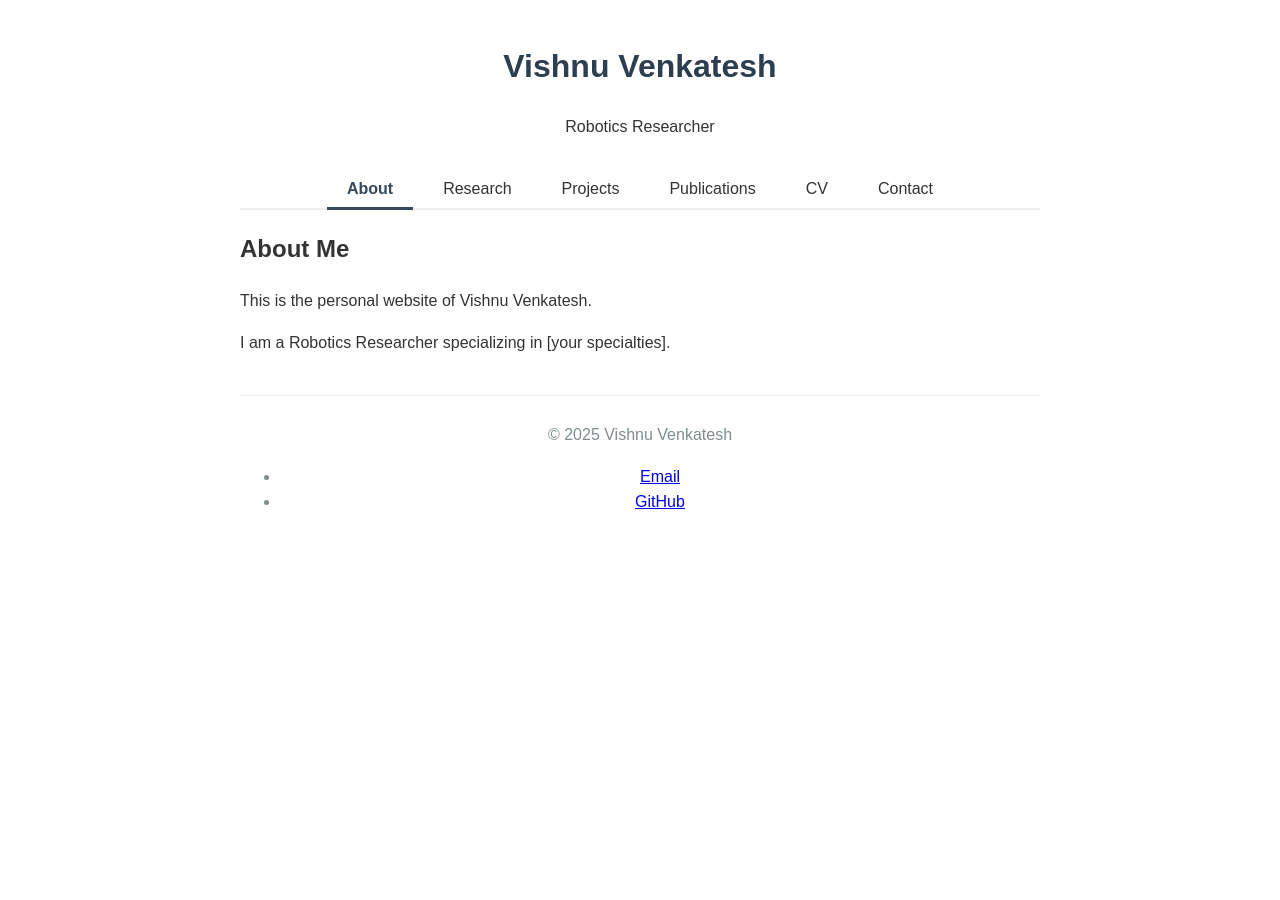
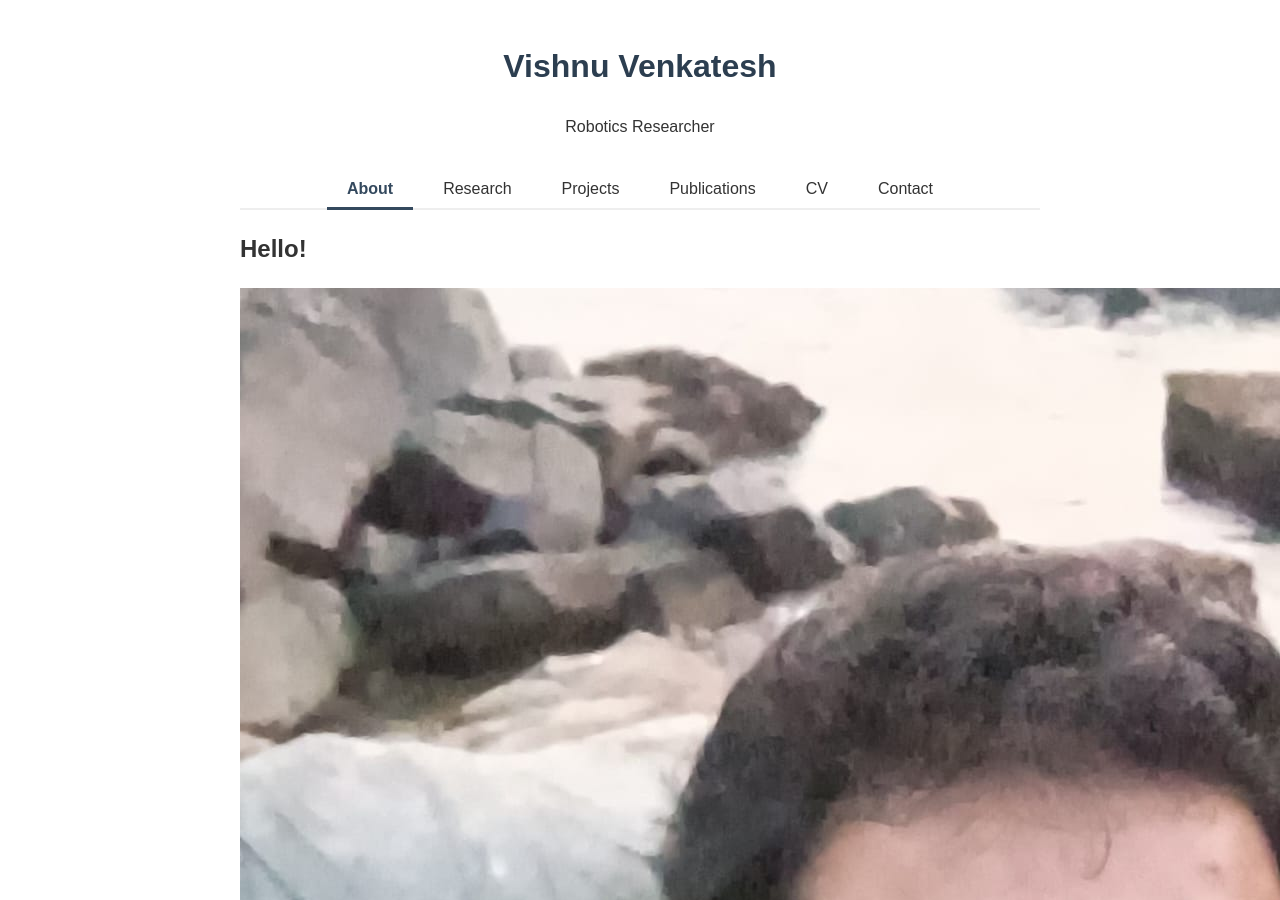
Before and after one commit to Vishnu96/Vishnu96.github.io, a Jekyll site: the page built from index.html, in a window 1280 px wide and 900 px high. Built offline with Jekyll 4.4.1, drawn with Linux system fonts in a browser that asks for light colours.

Commit message:
Independent page content

```diff
--- /dev/null
+++ b/_includes/about.html
@@ -0,0 +1,43 @@
+<div class="about-content">
+    <h2>Hello!</h2>
+
+    <div class="intro-section">
+        <img src="/files/vv_headshot.jpeg" alt="Vishnu Venkatesh" class="profile-image">
+        <p>Lorem Ipsum.</p>
+    </div>
+
+    <!-- <div class="background-section">
+        <h3>Background</h3>
+        <p>I completed my <strong>Master's in Robotics</strong> from [University Name] and have been working in the field for [X] years. My research interests include:</p>
+        <ul>
+            <li>Autonomous navigation systems</li>
+            <li>Computer vision for robotics</li>
+            <li>Machine learning applications sin robotics</li>
+            <li>Human-robot interaction</li>
+        </ul>
+    </div>
+
+    <div class="skills-section">
+        <h3>Technical Skills</h3>
+        <div class="skills-grid">
+            <div class="skill-category">
+                <h4>Programming Languages</h4>
+                <ul>
+                    <li>Python</li>
+                    <li>C++</li>
+                    <li>MATLAB</li>
+                    <li>JavaScript</li>
+                </ul>
+            </div>
+            <div class="skill-category">
+                <h4>Frameworks & Tools</h4>
+                <ul>
+                    <li>ROS (Robot Operating System)</li>
+                    <li>TensorFlow/PyTorch</li>
+                    <li>OpenCV</li>
+                    <li>Git/GitHub</li>
+                </ul>
+            </div>
+        </div>
+    </div> -->
+</div>
--- /dev/null
+++ b/_includes/contact.html
@@ -0,0 +1,7 @@
+<div class="contact-content">
+    <h2>Contact</h2>
+
+    <div class="intro-section">
+        <p>Lorem Ipsum.</p>
+    </div>
+</div>
--- /dev/null
+++ b/_includes/cv.html
@@ -0,0 +1,7 @@
+<div class="cv-content">
+    <h2>CV</h2>
+
+    <div class="intro-section">
+        <p>Lorem Ipsum.</p>
+    </div>
+</div>
--- /dev/null
+++ b/_includes/projects.html
@@ -0,0 +1,7 @@
+<div class="Projects-content">
+    <h2>Projects</h2>
+
+    <div class="intro-section">
+        <p>Lorem Ipsum.</p>
+    </div>
+</div>
--- /dev/null
+++ b/_includes/publications.html
@@ -0,0 +1,7 @@
+<div class="publications-content">
+    <h2>Publications</h2>
+
+    <div class="intro-section">
+        <p>Lorem Ipsum.</p>
+    </div>
+</div>
--- /dev/null
+++ b/_includes/research.html
@@ -0,0 +1,7 @@
+<div class="research-content">
+    <h2>Research</h2>
+
+    <div class="intro-section">
+        <p>Lorem Ipsum.</p>
+    </div>
+</div>
--- a/index.html
+++ b/index.html
@@ -16,43 +16,49 @@ title: Home
   <div class="tab-content">
     <!-- About Section -->
     <div id="about" class="content-section active">
-      <h2>About Me</h2>
+      {% include about.html %}
+      <!-- <h2>About Me</h2>
       <p>This is the personal website of Vishnu Venkatesh.</p>
-      <p>I am a Robotics Researcher specializing in [your specialties].</p>
+      <p>I am a Robotics Researcher specializing in [your specialties].</p> -->
       <!-- Add more about content here -->
     </div>
 
     <!-- Research Section -->
     <div id="research" class="content-section">
-      <h2>Research</h2>
-      <p>My research focuses on [your research areas].</p>
+      {% include research.html %}
+      <!-- <h2>Research</h2>
+      <p>My research focuses on [your research areas].</p> -->
       <!-- Add more research content here -->
     </div>
 
     <!-- Projects Section -->
     <div id="projects" class="content-section">
-      <h2>Projects</h2>
-      <p>Here are some of my notable projects:</p>
+      {% include projects.html %}
+      <!-- <h2>Projects</h2>
+      <p>Here are some of my notable projects:</p> -->
       <!-- Project list here -->
     </div>
 
     <!-- Publications Section -->
     <div id="publications" class="content-section">
-      <h2>Publications</h2>
-      <p>My academic publications:</p>
+      {% include publications.html %}
+      <!-- <h2>Publications</h2>
+      <p>My academic publications:</p> -->
       <!-- Publications list here -->
     </div>
 
     <!-- CV Section -->
     <div id="cv" class="content-section">
-      <h2>Curriculum Vitae</h2>
+      {% include cv.html %}
+      <!-- <h2>Curriculum Vitae</h2> -->
       <!-- CV content here -->
     </div>
 
     <!-- Contact Section -->
     <div id="contact" class="content-section">
-      <h2>Contact</h2>
-      <p>You can reach me at: [your contact information]</p>
+      {% include contact.html %}
+      <!-- <h2>Contact</h2>
+      <p>You can reach me at: [your contact information]</p> -->
       <!-- Contact information here -->
     </div>
   </div>
```
Also changed, not shown: files/vv_headshot.jpeg (added).
